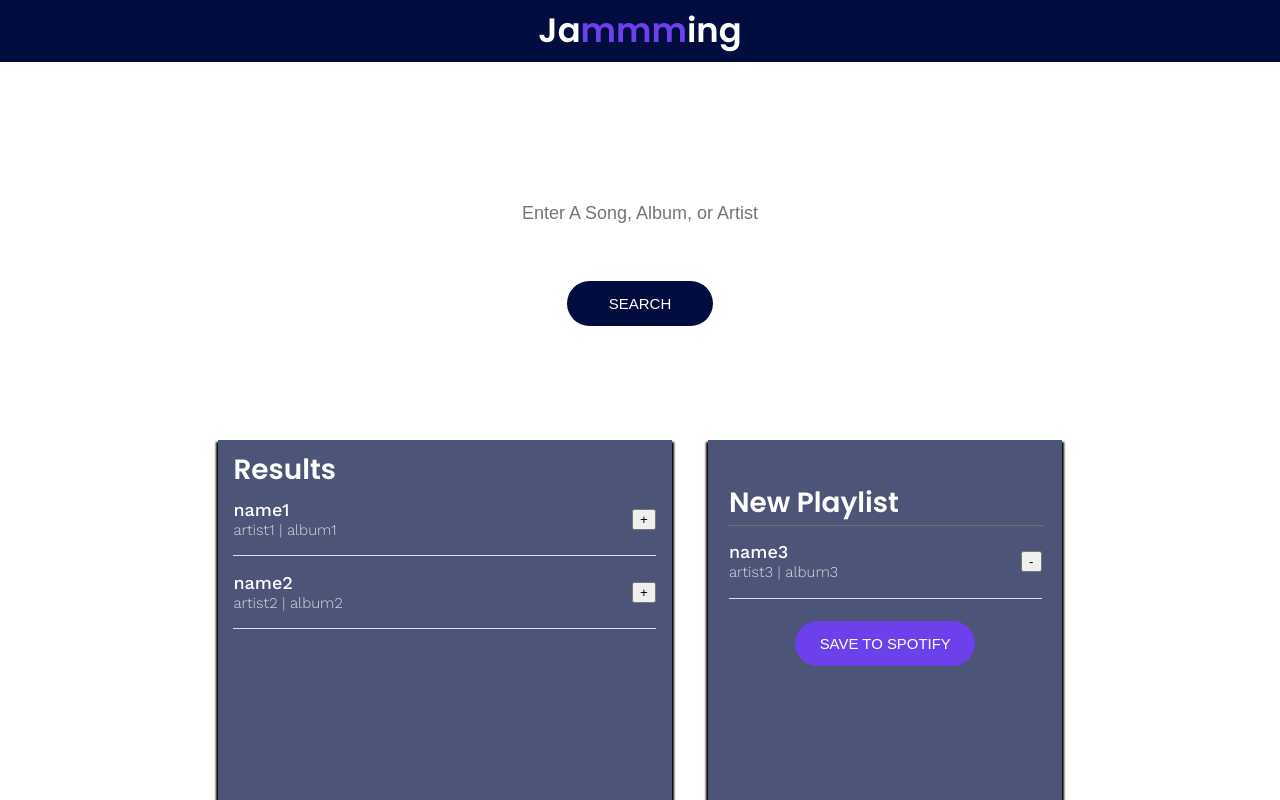
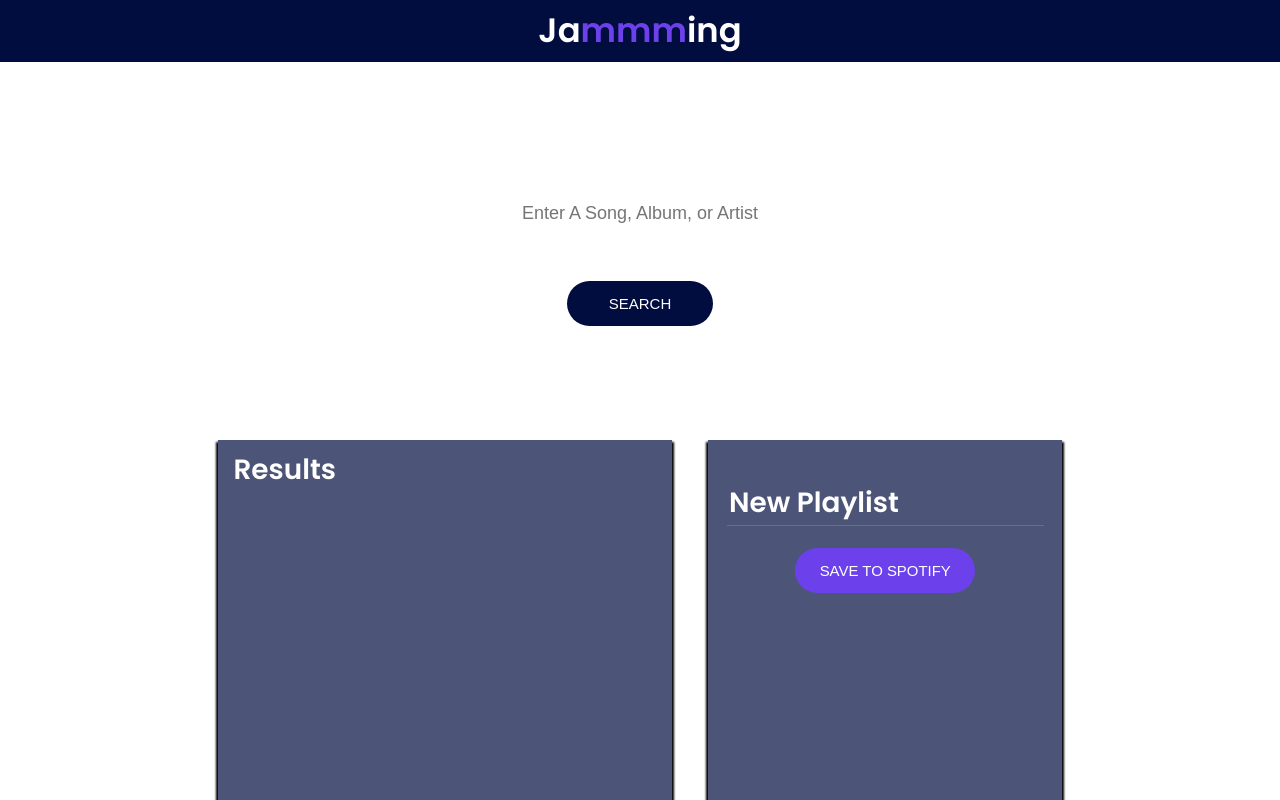
Before and after one commit to Eilima/spotify-playlist-creator, a React (Create React App) app in the folder spotify-playlist/: page / in a window 1280 px wide. Shown: the top 800 px of the page. Built offline with nearby package versions, Linux system fonts and the light colour scheme.

Commit message:
Small edit to the addTrack method in App.js to clarify variable use

```diff
--- a/spotify-playlist/src/Components/App/App.js
+++ b/spotify-playlist/src/Components/App/App.js
@@ -8,49 +8,18 @@ import Spotify from "../util/Spotify";
 
 class App extends React.Component {
   state = {
-    searchResults: [
-      {
-        name: "name1",
-        artist: "artist1",
-        album: "album1",
-        id: 1,
-      },
-      {
-        name: "name2",
-        artist: "artist2",
-        album: "album2",
-        id: 2,
-      },
-    ],
-    playlistName: "Test",
-    playlistTracks: [
-      {
-        name: "name3",
-        artist: "artist3",
-        album: "album3",
-        id: 3,
-      },
-    ],
+    searchResults: [],
+    playlistName: "My Playlist",
+    playlistTracks: [],
   };
 
   addTrack = (track) => {
     let tracks = this.state.playlistTracks;
-    if (
-      this.state.playlistTracks.find((savedTrack) => savedTrack.id === track.id)
-    ) {
+    if (tracks.find((savedTrack) => savedTrack.id === track.id)) {
       return;
     }
     tracks.push(track);
     this.setState({ playlistTracks: tracks });
-    // if (
-    //   !this.state.playlistTracks.find(
-    //     (savedTrack) => savedTrack.id === track.id
-    //   )
-    // ) {
-    //   this.setState({
-    //     playlistTracks: track,
-    //   });
-    // }
   };
   removeTrack = (track) => {
     let tracks = this.state.playlistTracks;
@@ -68,6 +37,12 @@ class App extends React.Component {
 
   savePlaylist = () => {
     const trackUris = this.state.playlistTracks.map((track) => track.uri);
+    Spotify.savePlaylist(this.state.playlistName, trackUris).then(() => {
+      this.setState({
+        playlistName: "New Playlist",
+        playlistTracks: [],
+      });
+    });
   };
 
   search = (searchTerm) => {
```
